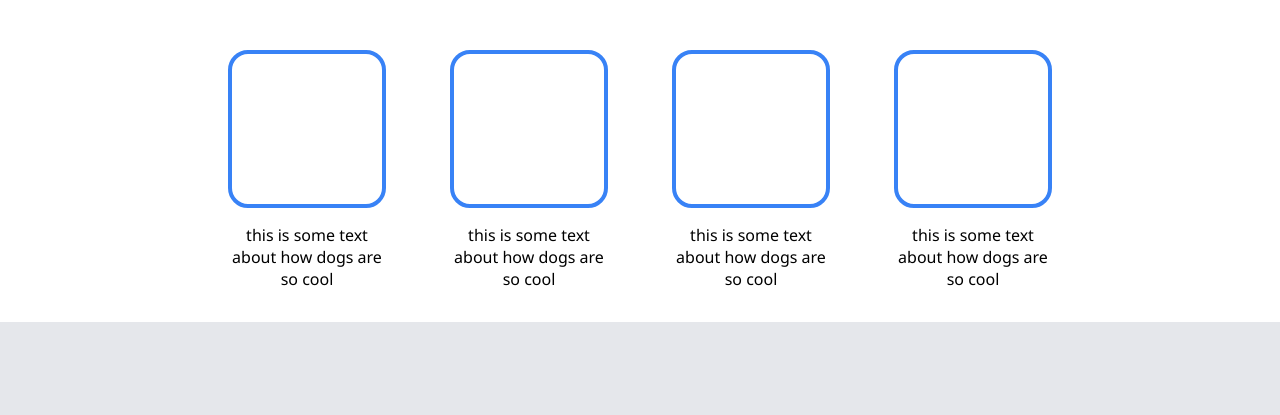
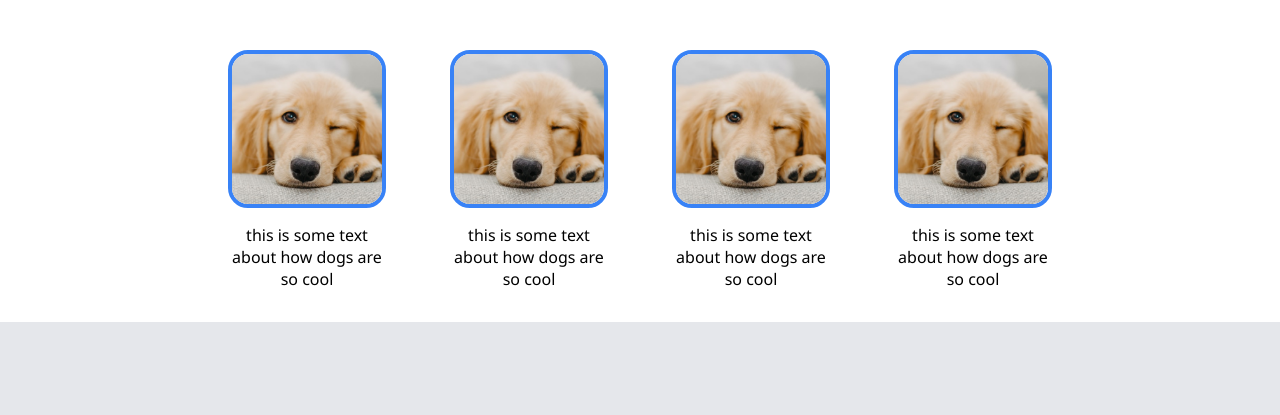
Before and after one commit to michaeldakin/odin-landing-page, a plain HTML site: page index.html in a window 1280 px wide. Shown: the part 642-1057 px from the top of the page. Drawn offline with Linux system fonts and the light colour scheme.

Commit message:
Added more doogos, because we love doggos

```diff
--- a/index.html
+++ b/index.html
@@ -43,19 +43,19 @@
           </div>
           <div class="cards">
             <div class="card">
-              <div class="card-img"></div>
+              <div class="card-img"><img src="./img/hero-dog.jpg" alt="Golden Retriever puppy by Taylor Sondgeroth @ridingseaside"></div>
               <div class="card-text">this is some text about how dogs are so cool</div>
             </div>
               <div class="card">
-              <div class="card-img"></div>
+              <div class="card-img"><img src="./img/hero-dog.jpg" alt="Golden Retriever puppy by Taylor Sondgeroth @ridingseaside"></div>
               <div class="card-text">this is some text about how dogs are so cool</div>
             </div>
             <div class="card">
-              <div class="card-img"></div>
+              <div class="card-img"><img src="./img/hero-dog.jpg" alt="Golden Retriever puppy by Taylor Sondgeroth @ridingseaside"></div>
               <div class="card-text">this is some text about how dogs are so cool</div>
             </div>
             <div class="card">
-              <div class="card-img"></div>
+              <div class="card-img"><img src="./img/hero-dog.jpg" alt="Golden Retriever puppy by Taylor Sondgeroth @ridingseaside"></div>
               <div class="card-text">this is some text about how dogs are so cool</div>
             </div>
           </div>
--- a/style.css
+++ b/style.css
@@ -144,10 +144,17 @@ ul {
 }
 .card-img {
   border: 4px #3882F6 solid;
-  border-radius: 20px;;
+  border-radius: 20px;
   height: 150px;
   width: 150px;
+  overflow: hidden;
+}
 
+.card-img img {
+  width: 100%;
+  height: 100%;
+
+  object-fit: cover;
 }
 .card-text {
   margin-top: 1rem;
```
